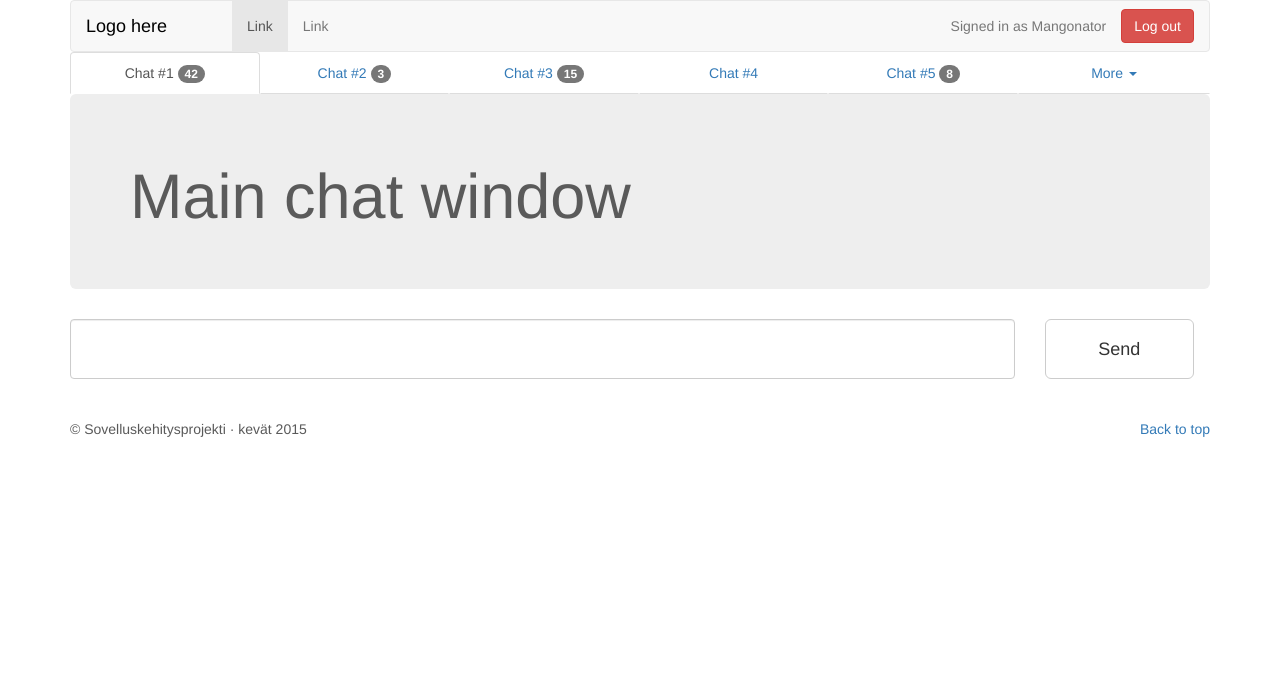
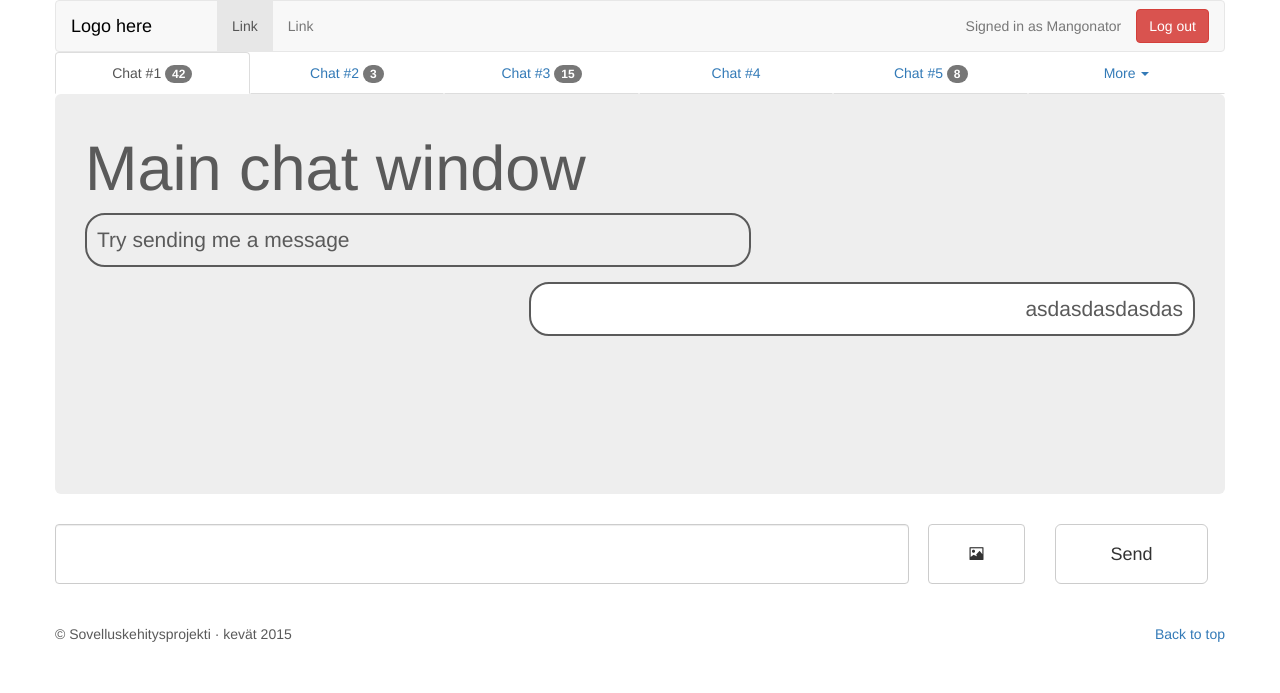
Before and after one commit to mangonator/Sovelluskehitys, a PHP site: page / in a window 1280 px wide. Shown: the top 693 px of the page. Run offline with PHP 8.4, Linux system fonts and the light colour scheme.

Commit message:
Fixes to UI

```diff
--- a/HTML testi/index.html
+++ b/HTML testi/index.html
@@ -21,6 +21,7 @@
       <script src="https://oss.maxcdn.com/html5shiv/3.7.2/html5shiv.min.js"></script>
       <script src="https://oss.maxcdn.com/respond/1.4.2/respond.min.js"></script>
     <![endif]-->
+    <script src="js/functions.js"></script>
 
     <script src="js/jquery-1.11.2.min.js"></script>
     <script src="ekko/ekko-lightbox.js"></script>
@@ -28,7 +29,7 @@
   </head>
   <body>
 
-    <div class="container">
+    <div id="main" class="container-fluid">
 
       <nav class="navbar navbar-default">
         <div class="container-fluid">
@@ -77,23 +78,25 @@
         </ul>
       </div>
 
-      <div class="jumbotron">
+      <div id="chatlog" class="jumbotron">
         <h1>Main chat window</h1>
+        <p class="left">Try sending me a message</p>
+        <p class="right">asdasdasdasdas</p>
       </div>
 
-      <form>
+
         <div class="row">
           <div class="col-xs-9 col-sm-10 col-md-10">
-            <textarea id="textinput1" class="form-control" rows="2"></textarea>
+            <textarea id="textinput1" name="textinput1" class="form-control" rows="2"></textarea>
+            <button id="sendimagebutton" onclick="sendimage()" class="btn btn-default">
+              <span class="glyphicon glyphicon-picture" aria-hidden="true"></span></button>
           </div>
           <div class="col-xs-3 col-sm-2 col-md-2">
-            <button id="sendbutton" type="submit" class="btn btn-default btn-lg">Send</button>
+            <button id="sendbutton" onclick="sendtext()" class="btn btn-default btn-lg">Send</button>
           </div>
         </div>
-      </form>
+
       <br><br>
-
-
 
       <!-- FOOTER -->
       <footer>
@@ -109,29 +112,15 @@
     <!-- Include all compiled plugins (below), or include individual files as needed -->
     <script src="js/bootstrap.min.js"></script>
 
-    <!-- Smooth scroll script -->
-    <script>
-        $(document).ready(function(){
-          $('a[href^="#"]').on('click',function (e) {
-              e.preventDefault();
-
-              var target = this.hash;
-              var $target = $(target);
-
-              $('html, body').stop().animate({
-                  'scrollTop': $target.offset().top-130
-              }, 900, 'swing', function () {
-                  window.location.hash = target;
-              });
-          });
-        });
-    </script>
-
+    <!-- Call for scripts from functions.js -->
+    <script src="js/functions.js"></script>
+    <!-- Ekko lightbox -->
     <script>
       $(document).delegate('*[data-toggle="lightbox"]', 'click', function(event) {
       event.preventDefault();
       $(this).ekkoLightbox();
       });
     </script>
+
   </body>
 </html>
--- /dev/null
+++ b/HTML testi/js/functions.js
@@ -0,0 +1,36 @@
+/* JS file for chat */
+
+
+$(document).ready(function(){
+  $('a[href^="#"]').on('click',function (e) {
+      e.preventDefault();
+
+      var target = this.hash;
+      var $target = $(target);
+
+      $('html, body').stop().animate({
+          'scrollTop': $target.offset().top-130
+      }, 900, 'swing', function () {
+          window.location.hash = target;
+      });
+  });
+});
+
+$("#textinput1").keypress(function(event) {
+    if (event.which == 13) {
+      event.preventDefault();
+      sendtext();
+    }
+});
+
+
+
+function sendtext() {
+    var text = $('textarea#textinput1').val();
+    console.log(text);
+    $("#chatlog").append("<p class='right'>" + text + "</p>");
+    $('textarea#textinput1').val('');
+    var objDiv = document.getElementById("chatlog");
+    objDiv.scrollTop = objDiv.scrollHeight;
+    $( "#textinput1" ).focus();
+};
--- a/HTML testi/styles/main.css
+++ b/HTML testi/styles/main.css
@@ -6,19 +6,11 @@ Why so many !important tags? - Because I needed to override the default Bootstra
 */
 
 body{
+  min-width: 500px;
 }
 
-.carousel-caption > h1{
-  text-shadow: -1px 0 black, 0 2px black, 1px 0 black, 0 -1px black;
-}
-.carousel-caption > h2{
-  text-shadow: -1px 0 black, 0 2px black, 1px 0 black, 0 -1px black;
-}
-.carousel-caption > h3{
-  text-shadow: -1px 0 black, 0 2px black, 1px 0 black, 0 -1px black;
-}
-.carousel-caption > p{
-  text-shadow: -1px 0 black, 0 2px black, 1px 0 black, 0 -1px black;
+#main{
+  max-width: 1200px;
 }
 
 nav{
@@ -38,9 +30,64 @@ nav{
 #textinput1{
   resize: none;
   height: 60px;
+  width:88%;
+  margin-right:0px;
+  float: left;
 }
+#sendimagebutton{
+  height: 60px;
+  width: 10%;
+  float: right;
+  min-width: 40px;
+}
+
 #sendbutton{
   height: 60px;
   width: 90%;
   min-width: 80px;
 }
+
+.jumbotron{
+ min-height: 400px;
+ max-height: 600px;
+ padding: 20px 30px !important;
+ overflow: scroll;
+}
+
+p.left{
+  float: left;
+  text-align: left;
+  background: light grey;
+  min-width: 60%;
+  padding: 10px;
+  border: 2px solid;
+  border-radius: 20px;
+  word-wrap:break-word;
+}
+p.right{
+  float: right;
+  text-align: right;
+  background: white;
+  min-width: 60%;
+  padding: 10px;
+  border: 2px solid;
+  border-radius: 20px;
+  word-wrap:break-word;
+}
+
+
+
+
+
+.carousel-caption > h1{
+  text-shadow: -1px 0 black, 0 2px black, 1px 0 black, 0 -1px black;
+}
+.carousel-caption > h2{
+  text-shadow: -1px 0 black, 0 2px black, 1px 0 black, 0 -1px black;
+}
+.carousel-caption > h3{
+  text-shadow: -1px 0 black, 0 2px black, 1px 0 black, 0 -1px black;
+}
+.carousel-caption > p{
+  text-shadow: -1px 0 black, 0 2px black, 1px 0 black, 0 -1px black;
+}
```
